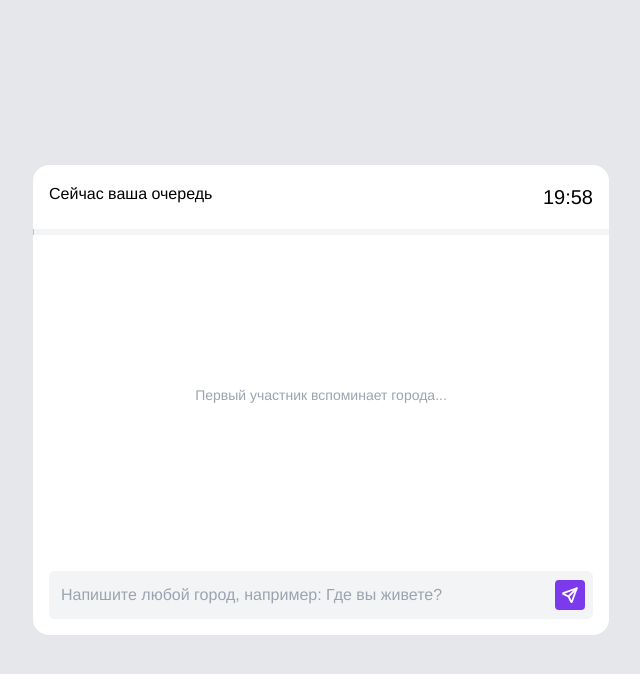
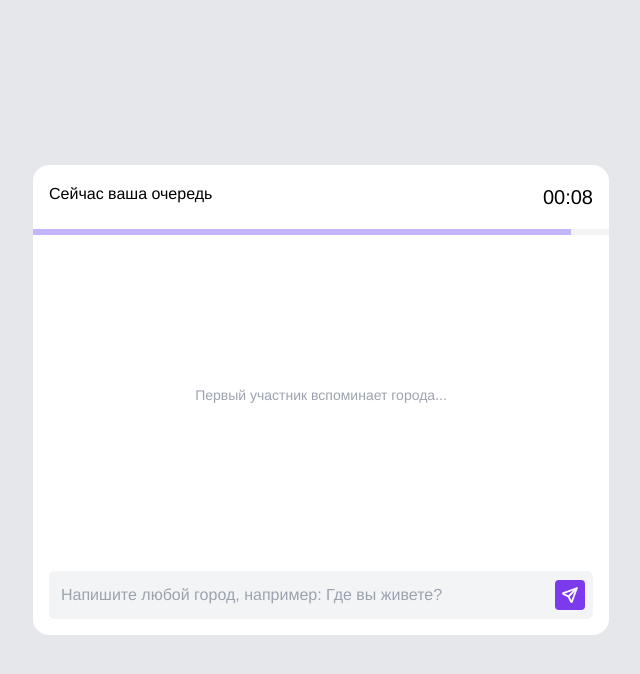
Before and after one commit to igorski4/chaek-test, a React (Vite) app: page / in a window 1280 px wide. Both pictures are taken after a click on the button "Начать игру". Shown: the top 674 px of the page, without its empty margins (319-959 px from the left). Built offline with nearby package versions, Linux system fonts and the light colour scheme.

Commit message:
feat: react countdown

```diff
--- a/package.json
+++ b/package.json
@@ -12,6 +12,7 @@
   "dependencies": {
     "clsx": "^2.0.0",
     "react": "^18.2.0",
+    "react-countdown": "^2.3.5",
     "react-dom": "^18.2.0",
     "uuid": "^9.0.1"
   },
--- a/src/components/GamePage.tsx
+++ b/src/components/GamePage.tsx
@@ -1,4 +1,4 @@
-import { FC, useState, useEffect } from "react";
+import { FC, useState, useEffect, Key } from "react";
 import Container from "../layout/Container";
 import Header from "../layout/Header";
 import IconButton from "../ui/IconButton";
@@ -32,16 +32,8 @@ const getPossibleCities = (lastCityChar: string, inputCitiesList: string[]) => {
 const GamePage: FC<GamePageType> = ({ setGameState, inputCitiesList, setInputCitiesList }) => {
   const [inputCity, setInputCity] = useState<string>("");
   const [canStep, setCanStep] = useState<boolean>(true);
-  const [seconds, setSeconds] = useState<number>(1200);
   const [error, setError] = useState<string>("");
-
-  useEffect(() => {
-    if (seconds) {
-      setTimeout(setSeconds, 1000, seconds - 1);
-    } else {
-      setGameState(2);
-    }
-  }, [seconds]);
+  const [timer, setTimer] = useState<Key>(1);
 
   useEffect(() => {
     if (!canStep) {
@@ -50,13 +42,12 @@ const GamePage: FC<GamePageType> = ({ setGameState, inputCitiesList, setInputCit
       const listPossibleCities = getPossibleCities(lastCityChar, inputCitiesList);
 
       if (listPossibleCities?.length) {
-        const ms = Math.random() * 10;
-        if (ms < seconds)
-          delay(ms).then(() => {
-            const randomIndex = Math.random() * (listPossibleCities.length + 1);
-            setInputCitiesList([...inputCitiesList, listPossibleCities[Math.floor(randomIndex)]]);
-            setCanStep(!canStep);
-          });
+        delay().then(() => {
+          const randomIndex = Math.random() * (listPossibleCities.length + 1);
+          setInputCitiesList([...inputCitiesList, listPossibleCities[Math.floor(randomIndex)]]);
+          setCanStep(!canStep);
+          setTimer(1);
+        });
       }
     }
   }, [canStep]);
@@ -103,6 +94,7 @@ const GamePage: FC<GamePageType> = ({ setGameState, inputCitiesList, setInputCit
     setCanStep(!canStep);
     setInputCitiesList([...inputCitiesList, cities[findIndex]]);
     setInputCity("");
+    setTimer(2);
   };
 
   const handleKeyDown = (e: React.KeyboardEvent<HTMLElement>) => {
@@ -113,7 +105,12 @@ const GamePage: FC<GamePageType> = ({ setGameState, inputCitiesList, setInputCit
 
   return (
     <Container>
-      <Header title={canStep ? "Сейчас ваша очередь" : "Сейчас очередь соперника"} timer={seconds} />
+      <Header
+        title={canStep ? "Сейчас ваша очередь" : "Сейчас очередь соперника"}
+        timer={true}
+        resetTimer={timer}
+        setGameState={setGameState}
+      />
       <PlayingField inputCities={inputCitiesList} />
       <div className="p-4" ref={null}>
         <div className="flex gap-x-[15px] bg-gray-100 rounded-md pr-2">
--- a/src/layout/Header.tsx
+++ b/src/layout/Header.tsx
@@ -1,33 +1,64 @@
 import clsx from "clsx";
-import { FC, useRef } from "react";
+import { FC, Key, useRef } from "react";
 import Title from "../components/Title";
+import Countdown, { zeroPad } from "react-countdown";
 
 type HeaderProps = {
   title: string;
-  timer?: number;
+  timer?: boolean;
+  resetTimer?: Key;
+  setGameState?: React.Dispatch<React.SetStateAction<Key>>;
 };
 
-const Header: FC<HeaderProps> = ({ title, timer = 0 }) => {
-  const initialTimer = useRef(timer);
+const timerRenderer = ({ minutes, seconds }: { minutes: number; seconds: number }) => {
+  return (
+    <p className="text-xl text-black font-medium leading-normal">
+      {zeroPad(minutes)}:{zeroPad(seconds)}
+    </p>
+  );
+};
+
+const timerProgressBar = ({ minutes, seconds }: { minutes: number; seconds: number }) => {
+  return (
+    <div className="w-full bg-gray-100 h-1.5">
+      <div
+        className="bg-violet-300 h-1.5"
+        style={{ width: `${((120 - (minutes * 60 + seconds)) / 120) * 100}%` }}
+      ></div>
+    </div>
+  );
+};
+
+const Header: FC<HeaderProps> = ({ title, timer = false, resetTimer, setGameState }) => {
+  const startDate = useRef<number>(Date.now());
+
+  const handleComplete = () => {
+    if (setGameState) setGameState(2);
+  };
 
   return (
     <div>
       <div className={clsx("px-4 py-[17px] flex", timer ? "justify-between" : "justify-center")}>
         <Title>{title}</Title>
-        {Boolean(timer) && (
-          <p className="text-xl text-black font-medium leading-normal">
-            {Math.floor(timer / 60)}:{timer % 60}
-          </p>
+        {timer && (
+          <Countdown
+            key={resetTimer}
+            date={startDate.current + 1000 * 10}
+            renderer={timerRenderer}
+            zeroPadTime={1}
+            onComplete={handleComplete}
+          />
         )}
       </div>
       {!timer && <div className="mt-[3px] h-[3px] bg-gray-100"></div>}
-      {Boolean(timer) && (
-        <div className="w-full bg-gray-100 h-1.5">
-          <div
-            className="bg-violet-300 h-1.5"
-            style={{ width: `${((initialTimer.current - timer) / initialTimer.current) * 100}%` }}
-          ></div>
-        </div>
+      {timer && (
+        <Countdown
+          key={resetTimer}
+          date={startDate.current + 1000 * 10}
+          renderer={timerProgressBar}
+          zeroPadTime={1}
+          onComplete={handleComplete}
+        />
       )}
     </div>
   );
--- a/src/utils/delay.ts
+++ b/src/utils/delay.ts
@@ -1 +1,2 @@
-export const delay = async (ms: number) => await new Promise((resolve) => setTimeout(resolve, ms * 1000));
+const ms = Math.random() * 10;
+export const delay = async () => await new Promise((resolve) => setTimeout(resolve, ms * 1000));
```
Also changed, not shown: 1 other file (tests, documents, lock files or other folders).
